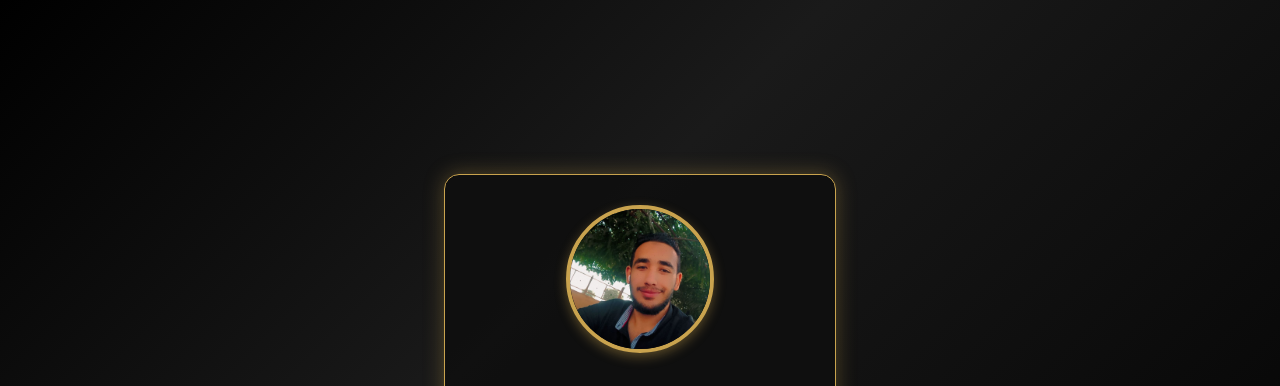
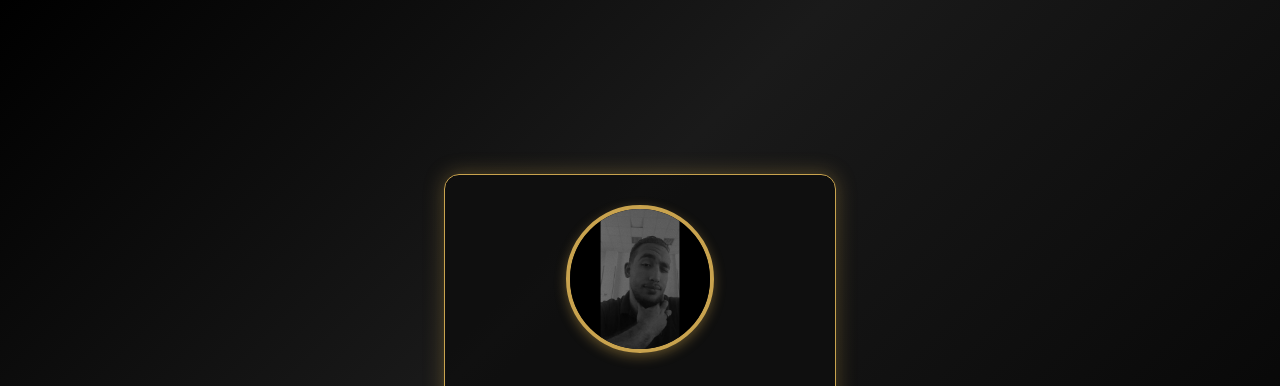
Before and after one commit to body550/Abdelwahab-Mohamed, a plain HTML site: page index.html in a window 1280 px wide. Shown: the top 386 px of the page. Drawn offline with Linux system fonts and the light colour scheme.

Commit message:
New Experience perience

```diff
--- a/index.html
+++ b/index.html
@@ -68,7 +68,7 @@
 <body>
 
   <div class="card">
-    <img src="me.jpg" alt="My Photo" />
+    <img src="IMG_20260719_010205.jpg" alt="My Photo" />
     <h2>Abdelwahab Mohamed</h2>
     <p>Studying at: Faculty of Engineering, Fayoum University</p>
 
```
